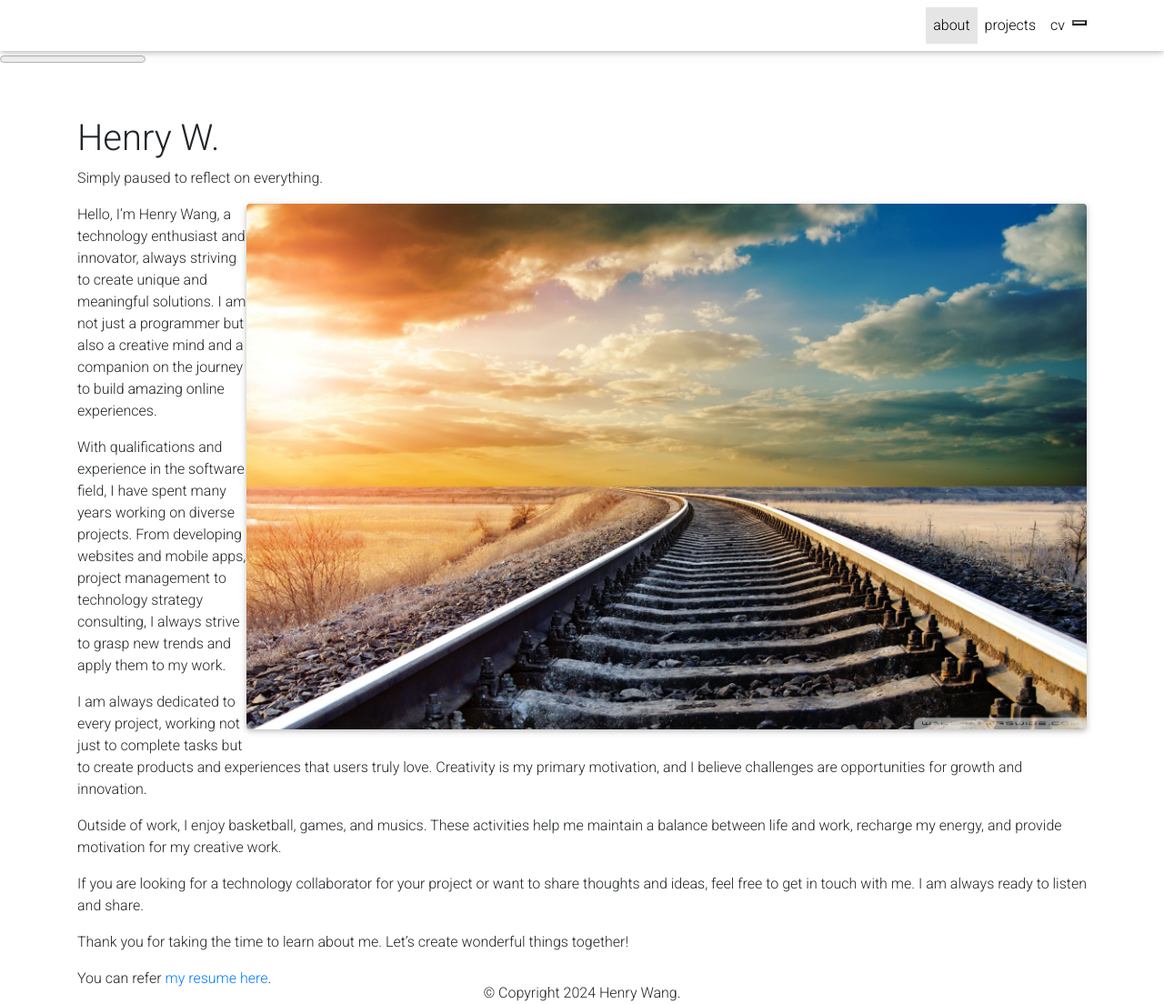
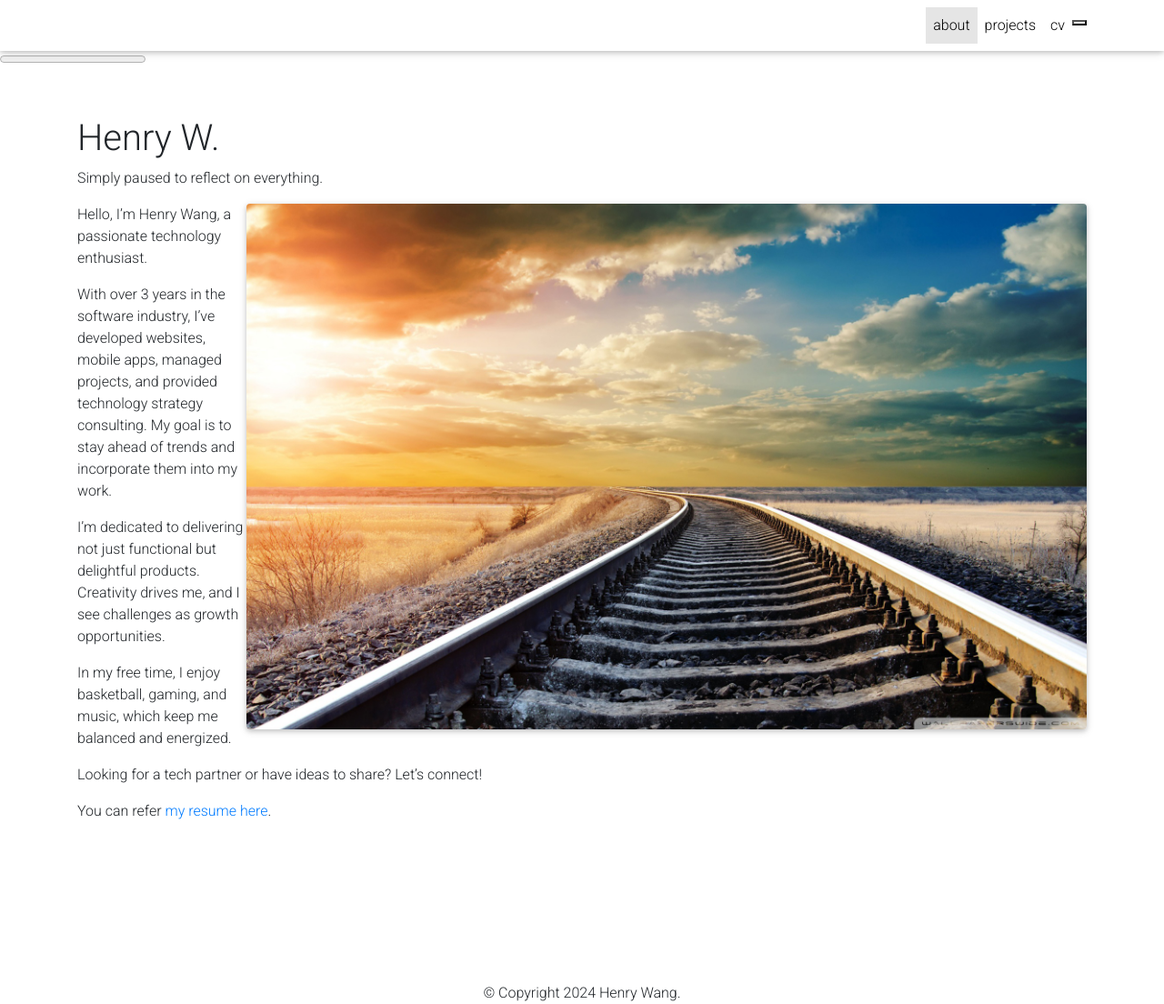
Before and after one commit to henrywangg/henrywangg.github.io, a Jekyll site: the page built from _pages/about.md, in a window 1280 px wide and 1104 px high. Shown: the whole window at 91% size. Built offline with Jekyll 4.4.1, drawn with Linux system fonts in a browser that asks for light colours; full-size pictures stand in for the smaller copies a plugin makes; comment, search, counter and statistics services are not loaded; a style sheet for code colours, icons or effects is not loaded.

Commit message:
Adjust about me

```diff
--- a/_pages/about.md
+++ b/_pages/about.md
@@ -16,16 +16,14 @@
 social: true  # includes social icons at the bottom of the page
 ---
 
-Hello, I'm Henry Wang, a technology enthusiast and innovator, always striving to create unique and meaningful solutions. I am not just a programmer but also a creative mind and a companion on the journey to build amazing online experiences.
+Hello, I’m Henry Wang, a passionate technology enthusiast.
 
-With qualifications and experience in the software field, I have spent many years working on diverse projects. From developing websites and mobile apps, project management to technology strategy consulting, I always strive to grasp new trends and apply them to my work.
+With over 3 years in the software industry, I’ve developed websites, mobile apps, managed projects, and provided technology strategy consulting. My goal is to stay ahead of trends and incorporate them into my work.
 
-I am always dedicated to every project, working not just to complete tasks but to create products and experiences that users truly love. Creativity is my primary motivation, and I believe challenges are opportunities for growth and innovation.
+I’m dedicated to delivering not just functional but delightful products. Creativity drives me, and I see challenges as growth opportunities.
 
-Outside of work, I enjoy basketball, games, and musics. These activities help me maintain a balance between life and work, recharge my energy, and provide motivation for my creative work.
+In my free time, I enjoy basketball, gaming, and music, which keep me balanced and energized.
 
-If you are looking for a technology collaborator for your project or want to share thoughts and ideas, feel free to get in touch with me. I am always ready to listen and share.
-
-Thank you for taking the time to learn about me. Let's create wonderful things together!
+Looking for a tech partner or have ideas to share? Let’s connect!
 
 You can refer [my resume here](/cv).
```
